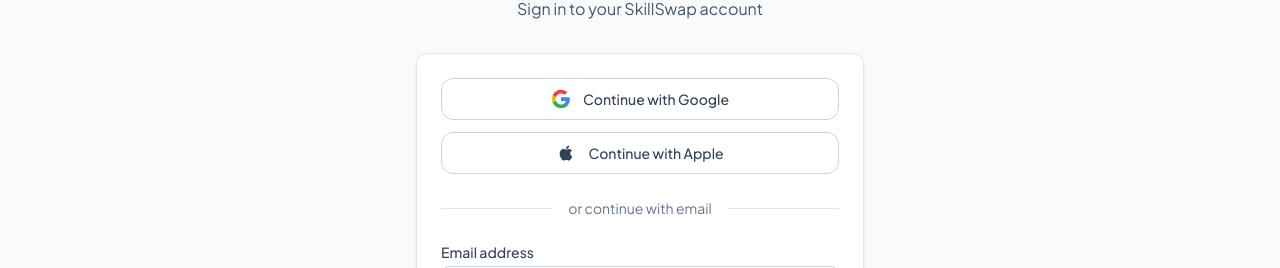
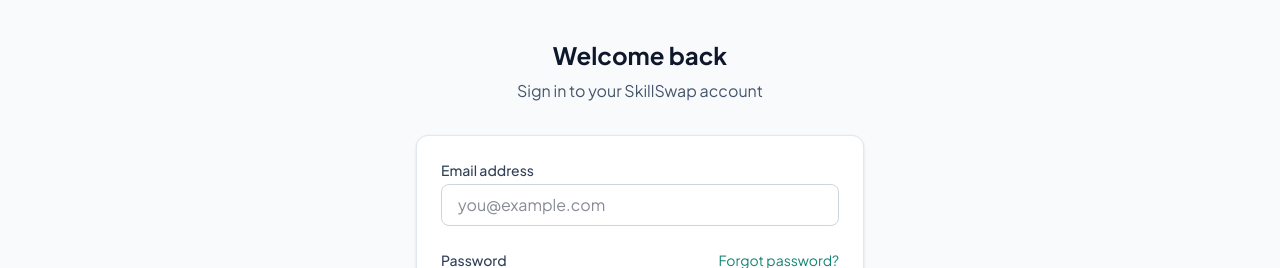
Before and after one commit to jonnyhaynes/skillswap, a React (Vite) app: page /login in a window 1280 px wide. Shown: the part 165-433 px from the top of the page. Built offline with nearby package versions, Linux system fonts and the light colour scheme; no server answers; the database is empty.

Commit message:
refactor: remove SocialLoginButtons from LoginForm and SignUpForm
- Eliminated SocialLoginButtons component from both LoginForm and SignUpForm to streamline the authentication process.

```diff
--- a/src/components/auth/LoginForm.tsx
+++ b/src/components/auth/LoginForm.tsx
@@ -55,8 +55,6 @@ export function LoginForm({ onSuccess }: LoginFormProps) {
 
   return (
     <form onSubmit={handleSubmit} className="space-y-6" noValidate>
-      <SocialLoginButtons />
-
       {displayError && (
         <div className="bg-red-50 border border-red-200 text-red-700 px-4 py-3 rounded-lg text-sm" role="alert">
           {displayError}
--- a/src/components/auth/SignUpForm.tsx
+++ b/src/components/auth/SignUpForm.tsx
@@ -145,8 +145,6 @@ export function SignUpForm({ onSuccess }: SignUpFormProps) {
 
   return (
     <form onSubmit={handleSubmit} className="space-y-5">
-      <SocialLoginButtons />
-
       {displayError && (
         <div className="bg-red-50 border border-red-200 text-red-700 px-4 py-3 rounded-lg text-sm" role="alert">
           {displayError}
```
